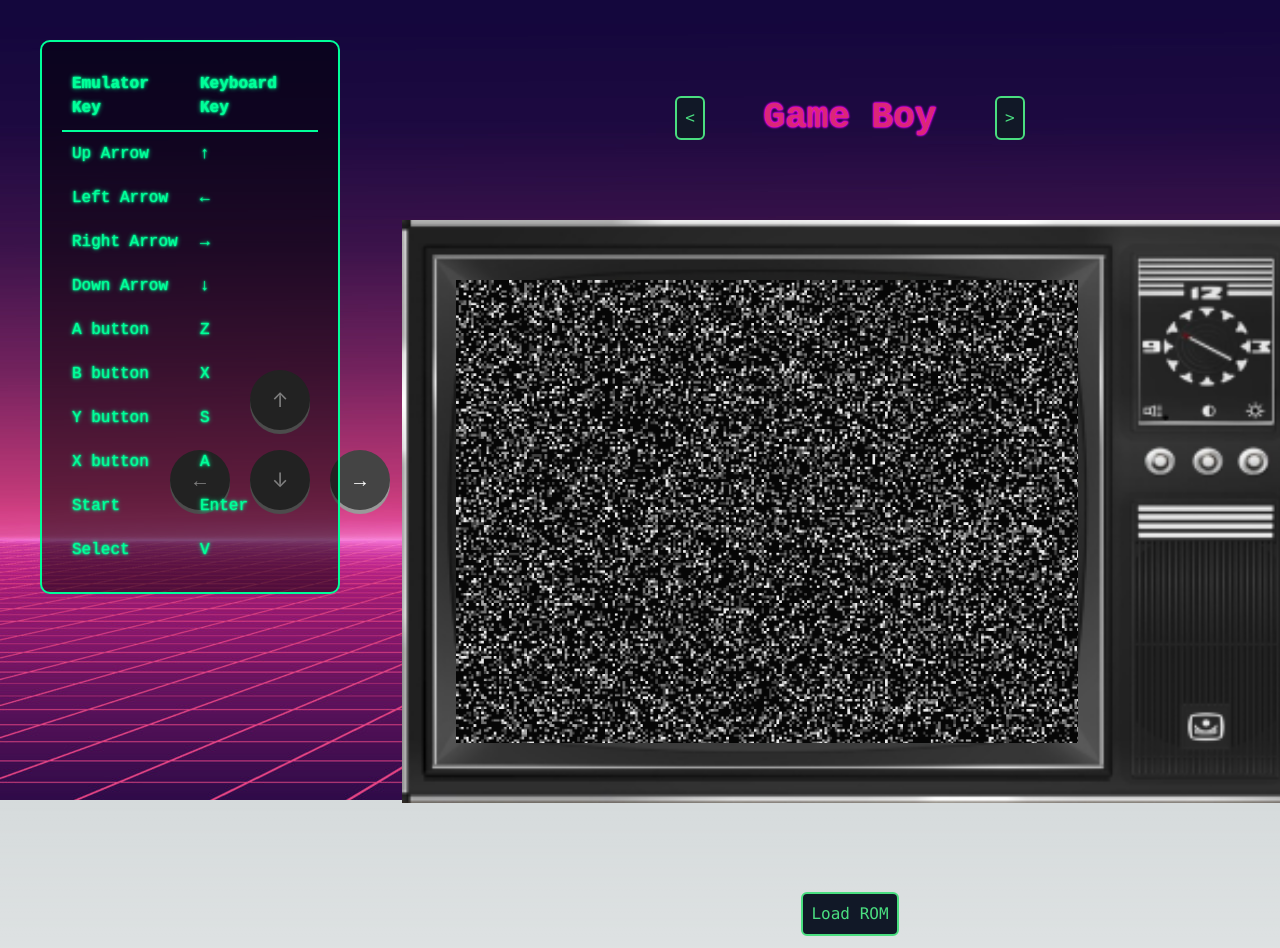
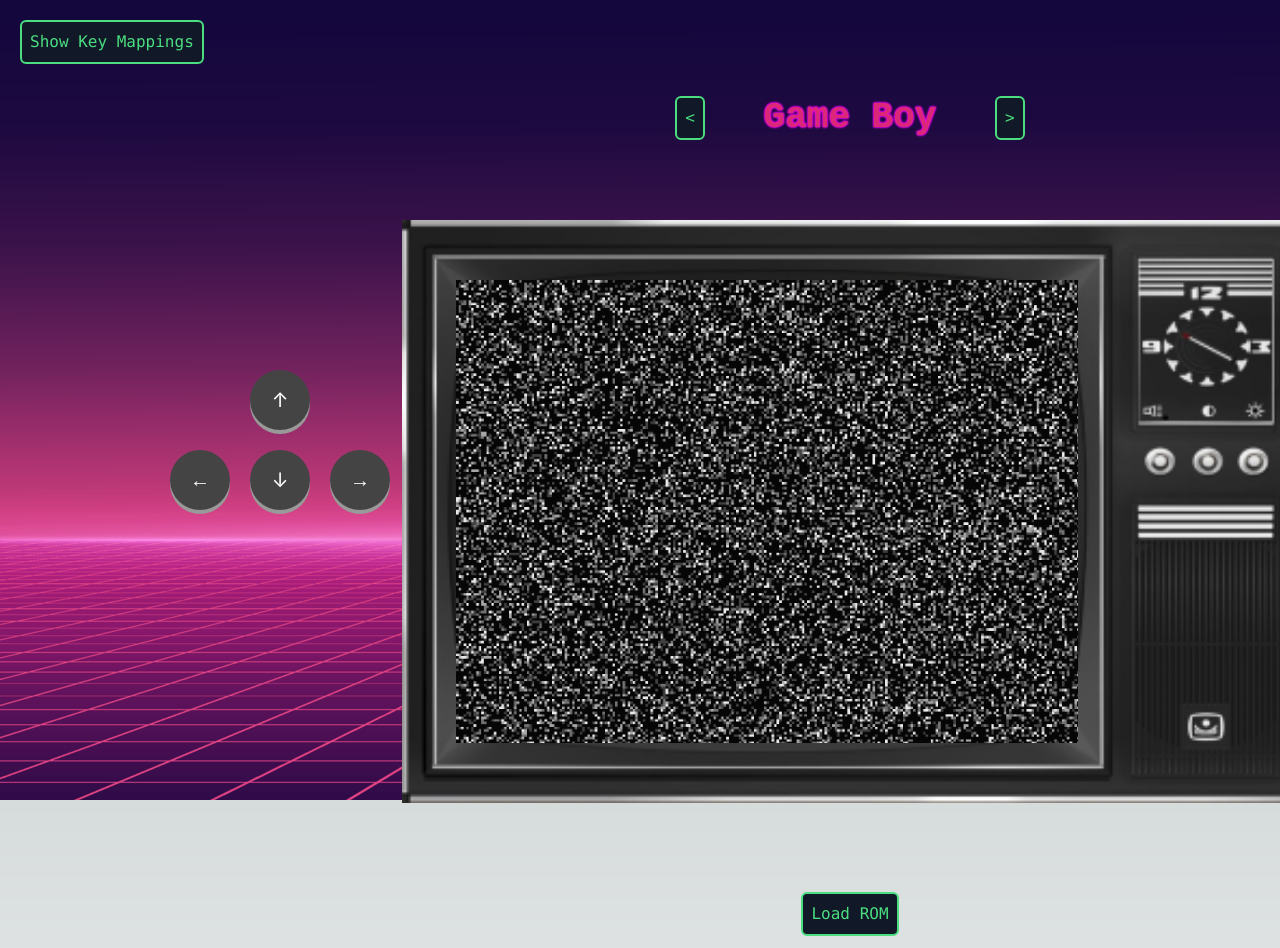
Before and after one commit to Clavvv/VirtualArcade, a Next.js app: page / in a window 1280 px wide. Shown: the top 948 px of the page. Built offline with nearby package versions, Linux system fonts and the light colour scheme.

Commit message:
made the legend a toggle button

```diff
--- a/app/globals.css
+++ b/app/globals.css
@@ -17,7 +17,6 @@
 }
 
 body {
-
   main {
     background-image: url("/images/background.jpg");
   }
@@ -32,25 +31,31 @@
   .text-balance {
     text-wrap: balance;
   }
+
   .cyber-button {
     @apply font-mono text-green-400 bg-gray-900 border-2 border-green-400 rounded-md p-2 transition-all duration-200 ease-in-out transform hover:text-pink-600 hover:border-pink-600 hover:shadow-neon;
   }
+
   .text-neon-pink {
     @apply text-pink-600;
     text-shadow: 0 0 2px #ff00ff, 0 0 2px #ff00ff, 0 0 3px #ff00ff;
     font-family: 'Courier New', Courier, monospace;
   }
+
   .bg-neon {
     @apply bg-gray-900;
   }
+
   .shadow-neon {
     @apply shadow-lg;
     box-shadow: 0 0 10px #00ff99, 0 0 20px #00ff99, 0 0 30px #00ff99;
   }
+
   .text-neon-green {
     @apply text-green-400;
     text-shadow: 0 0 5px #00ff99, 0 0 10px #00ff99, 0 0 20px #00ff99;
   }
+
   .controller {
     display: flex;
     align-items: center;
@@ -98,8 +103,6 @@
     box-shadow: 0 2px #666;
   }
 
-
-
   .keymappings {
     font-family: 'Courier New', Courier, monospace;
     color: #00ff99;
@@ -109,6 +112,10 @@
     padding: 20px;
     border-radius: 10px;
     width: 300px;
+    position: fixed;
+    top: 30px;
+    left: 20px;
+    z-index: 50;
   }
 
   .keymappings th,
@@ -129,4 +136,10 @@
     font-family: 'Courier New', Courier, monospace;
     max-width: 1000px;
   }
+
+  .retro-button {
+    @apply font-mono text-green-400 bg-gray-900 border-2 border-green-400 rounded-md p-2 transition-all duration-200 ease-in-out transform hover:text-pink-600 hover:border-pink-600 hover:shadow-neon;
+
+  }
+
 }
--- a/app/page.js
+++ b/app/page.js
@@ -15,6 +15,7 @@
   const [activeEmulator, setActiveEmulator] = useState(emulatorArray[0]);
   const [activeKeys, setActiveKeys] = useState({});
   const [fileError, setFileError] = useState("");
+  const [showLegend, setShowLegend] = useState(false); // State for showing/hiding legend
   const [iframeRef, setIframeRef] = useState(null);
 
   const handleFileUpload = (e) => {
@@ -73,24 +74,18 @@
   };
 
   useEffect(() => {
-
     const findIframe = () => {
       const iframe = document.querySelector("iframe");
       if (iframe) {
         setIframeRef(iframe);
       }
-
     };
 
     findIframe();
   }, [rom])
 
   useEffect(() => {
-
     const handleIframeInput = (e) => {
-
-      console.log("WE ARE IN HANDLE IFRAME INPUT!!")
-
       if (e.origin !== new URL(iframeRef.src).origin) {
         return;
       }
@@ -99,7 +94,6 @@
 
       if (type === 'keydown') {
         handleKeyDown({ key })
-
       } else if (type === 'keyup') {
         handleKeyUp({ key })
       }
@@ -111,7 +105,6 @@
       window.removeEventListener('message', handleIframeInput)
     }
   }, [iframeRef])
-
 
   return (
     <main className="flex h-screen flex-col items-center justify-between p-24 bg-neon" style={{ minWidth: '1700px' }}>
@@ -171,7 +164,7 @@
         </div>
 
         <div className="controller flex w-full mt-10 mr-20" style={{ maxWidth: '1600px', minWidth: '1300px' }}>
-          <div className="controller-buttons-left flex flex-col items-center" >
+          <div className="controller-buttons-left flex flex-col items-center">
             <div
               className={`controller-button ${activeKeys['ArrowUp'] ? 'controller-button-active' : ''}`}
               onMouseDown={() => handleButtonPress('ArrowUp')}
@@ -207,8 +200,7 @@
           <div className="controller-buttons-right flex flex-col items-center">
             <div className="flex">
               <div
-                className={`controller-button ${activeKeys['a'] ? 'controller-button-active' : ''
-                  }`}
+                className={`controller-button ${activeKeys['a'] ? 'controller-button-active' : ''}`}
                 onMouseDown={() => handleButtonPress('a')}
                 onMouseUp={() => handleButtonRelease('a')}
               >
@@ -241,59 +233,67 @@
           </div>
         </div>
 
-        <div className="keymappings absolute top-0 left-0 m-10 space-y-10">
+        <div className="absolute top-5 left-5 z-50" >
+          <button className="retro-button" onClick={() => setShowLegend(!showLegend)}>
+            {showLegend ? "Hide Key Mappings" : "Show Key Mappings"}
+          </button>
+        </div>
+
+        {showLegend && (
+          <div className="keymappings mt-10">
             <table>
               <thead>
                 <tr>
-                <th className="px-5">Emulator Key</th>
-                <th className="px-5">Keyboard Key</th>
+                  <th>Emulator Key</th>
+                  <th>Keyboard Key</th>
                 </tr>
               </thead>
-            <tbody className="mt-5">
+              <tbody>
                 <tr>
-                <td className="px-5">Up Arrow</td>
-                <td className="px-5">&uarr;</td>
+                  <td>Up Arrow</td>
+                  <td>&uarr;</td>
                 </tr>
                 <tr>
-                <td className="px-5">Left Arrow</td>
-                <td className="px-5">&larr;</td>
+                  <td>Left Arrow</td>
+                  <td>&larr;</td>
                 </tr>
                 <tr>
-                <td className="px-5">Right Arrow</td>
-                <td className="px-5">&rarr;</td>
+                  <td>Right Arrow</td>
+                  <td>&rarr;</td>
                 </tr>
                 <tr>
-                <td className="px-5">Down Arrow</td>
-                <td className="px-5">&darr;</td>
+                  <td>Down Arrow</td>
+                  <td>&darr;</td>
                 </tr>
                 <tr>
-                <td className="px-5">A button</td>
-                <td className="px-5">Z</td>
+                  <td>A button</td>
+                  <td>Z</td>
                 </tr>
                 <tr>
-                <td className="px-5">B button</td>
-                <td className="px-5">X</td>
+                  <td>B button</td>
+                  <td>X</td>
                 </tr>
                 <tr>
-                <td className="px-5">Y button</td>
-                <td className="px-5">S</td>
+                  <td>Y button</td>
+                  <td>S</td>
                 </tr>
                 <tr>
-                <td className="px-5">X button</td>
-                <td className="px-5">A</td>
+                  <td>X button</td>
+                  <td>A</td>
                 </tr>
                 <tr>
-                <td className="px-5">Start</td>
-                <td className="px-5">Enter</td>
+                  <td>Start</td>
+                  <td>Enter</td>
                 </tr>
                 <tr>
-                <td className="px-5">Select</td>
-                <td className="px-5">V</td>
+                  <td>Select</td>
+                  <td>V</td>
                 </tr>
               </tbody>
             </table>
           </div>
+        )}
       </div>
-    </main >
+    </main>
   );
 }
```
Lines whose indentation alone changed are shown as unchanged.
